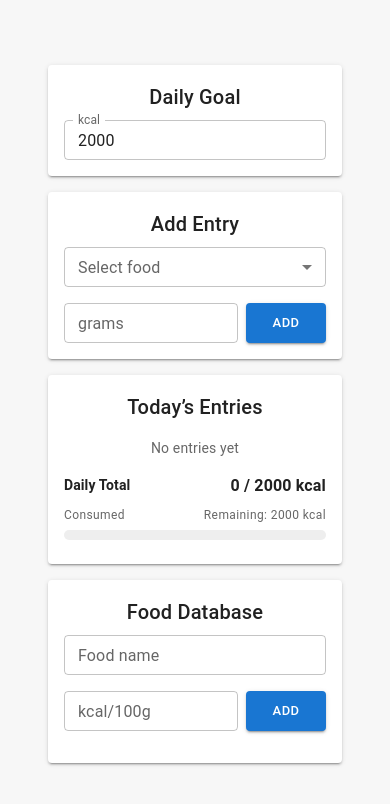
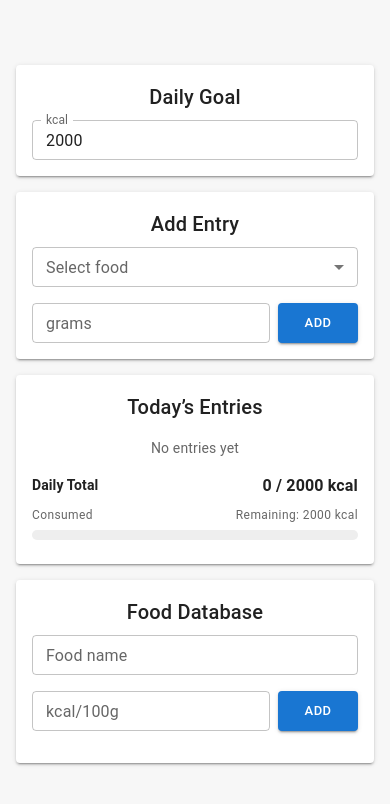
Before and after one commit to pglira/ct, a React (Vite) app: page / in a window 390 px wide. Shown: the top 804 px of the page. Built offline with nearby package versions, Linux system fonts and the light colour scheme.

Commit message:
Optimize mobile layout: reduce margins and padding for better screen utilization

```diff
--- a/src/App.css
+++ b/src/App.css
@@ -27,10 +27,12 @@ body {
 }
 
 #root {
-  max-width: 1280px;
+  max-width: 100%;
   margin: 0 auto;
-  padding: 2rem;
+  padding: 0.5rem;
   text-align: center;
+  width: 100%;
+  box-sizing: border-box;
 }
 
 .logo {
@@ -73,12 +75,12 @@ body {
 }
 
 .container {
-  max-width: 420px;
-  width: 100vw;
+  max-width: 100%;
+  width: 100%;
   box-sizing: border-box;
   margin: 0 auto;
-  padding: 0.3rem 0.2rem 0.2rem 0.2rem;
-  gap: 0.3rem;
+  padding: 0.5rem;
+  gap: 0.5rem;
   background: var(--card);
   border-radius: 12px;
   box-shadow: 0 2px 8px #0002;
@@ -98,9 +100,9 @@ h1 {
 section {
   background: var(--section);
   border-radius: 8px;
-  padding: 0.15rem 0.5rem 0.05rem 0.5rem;
-  margin-bottom: 0.08rem;
-  margin-top: 0.05rem;
+  padding: 0.75rem;
+  margin-bottom: 0.5rem;
+  margin-top: 0.25rem;
   box-shadow: 0 1px 4px #0001;
   transition: background 0.3s;
 }
@@ -235,12 +237,17 @@ li button {
 }
 
 @media (max-width: 600px) {
+  #root {
+    padding: 0;
+  }
+
   .container {
-    max-width: 100vw;
+    max-width: 100%;
     margin: 0;
     border-radius: 0;
     box-shadow: none;
-    padding: 0.5rem 0.1rem;
+    padding: 0.5rem;
+    min-height: 100vh;
   }
   section {
     padding: 0.4rem 0.1rem 0.2rem 0.1rem;
```
